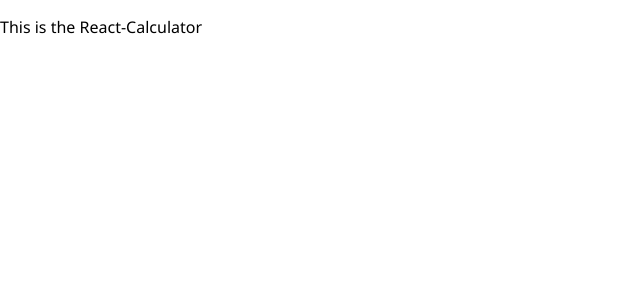
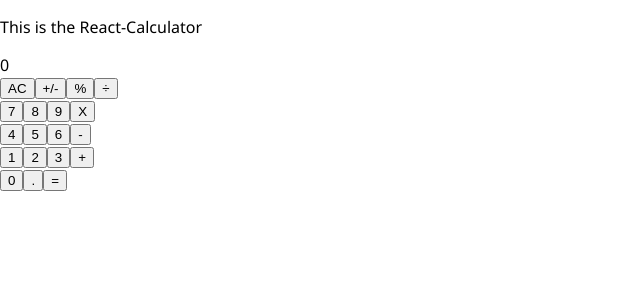
Before and after one commit to sumon0002001/react-calculator, a React (Create React App) app: page / in a window 1280 px wide. Shown: the top 300 px of the page, without its empty margins (0-640 px from the left). Built offline with nearby package versions, Linux system fonts and the light colour scheme.

Commit message:
Add Buttons to Buttonpanels

```diff
--- a/src/components/App.js
+++ b/src/components/App.js
@@ -10,7 +10,10 @@
           This is the React-Calculator
         </p>
       </header>
+      <Display/>
+      <ButtonPanel/>
     </div>
+
   );
 }
 
--- a/src/components/Button.js
+++ b/src/components/Button.js
@@ -0,0 +1,17 @@
+import React from 'react';
+import PropTypes from 'prop-types';
+
+const Button = props => {
+    const { name } = props;
+    return (
+        <button type = "button">
+            {name}
+        </button>
+    )
+}
+
+Button.propTypes = {
+    name: PropTypes.string.isRequired
+}
+
+export default Button
--- a/src/components/ButtonPanel.js
+++ b/src/components/ButtonPanel.js
@@ -0,0 +1,42 @@
+import React from 'react';
+import Button from './Button';
+
+function ButtonPanel() {
+    return (
+        <div>
+            <div className = "groupone">
+                <Button name = "AC"/>
+                <Button name = "+/-"/>
+                <Button name="%" />
+                <Button name="÷" />
+            </div>
+            <div className = "grouptwo">
+                <Button name = "7"/>
+                <Button name = "8"/>
+                <Button name="9" />
+                <Button name="X" />
+            </div>
+            <div className = "groupthree">
+                <Button name = "4"/>
+                <Button name = "5"/>
+                <Button name="6" />
+                <Button name="-" />
+            </div>
+            <div className = "groupfour">
+                <Button name = "1"/>
+                <Button name = "2"/>
+                <Button name="3" />
+                <Button name="+" />
+            </div>
+            <div className = "groupfive">
+                <Button name = "0"/>
+                <Button name = "."/>
+                <Button name="=" />
+
+            </div>
+        </div>
+    )
+
+}
+
+export default ButtonPanel;
```
Also changed, not shown: .eslintrc.json (added).
